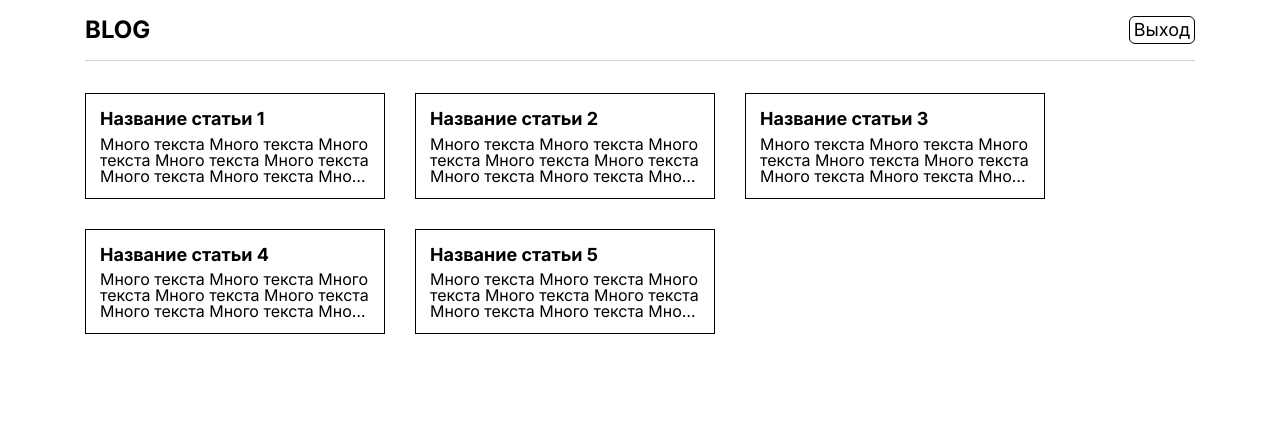
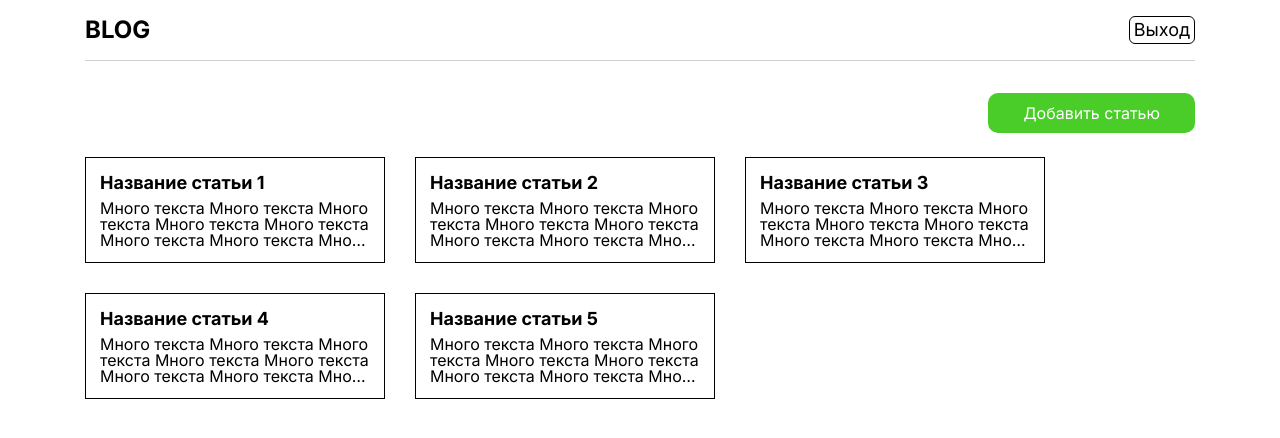
Before and after one commit to Zelelo622/Blog-platform, a React (Create React App) app: page /login in a window 1280 px wide. Both pictures are taken after typing "name@example.com", "Sample123" into the empty fields and a click on the button "Войти". Shown: the top 438 px of the page. Built offline with nearby package versions, Linux system fonts and the light colour scheme.

Commit message:
добавление новых статей в стор

```diff
--- a/src/assets/style/Home.css
+++ b/src/assets/style/Home.css
@@ -11,7 +11,8 @@
 }
 
 .home__wrapper {
-  max-width: 300px;
+  width: 300px;
+  height: 106px;
   padding: 14px;
   border: 1px solid #000;
 }
@@ -30,6 +31,21 @@
   text-overflow: ellipsis;
 }
 
+.home__btns {
+  margin-bottom: 24px;
+  text-align: right;
+}
+
+.home__btn-add {
+  padding: 7px 34px;
+  color: #fff;
+  background-color: #4acd29;
+  border-radius: 10px;
+}
+.home__btn-add:hover {
+  color: #fff;
+}
+
 .is-invalid {
   border: 1px solid rgba(255, 78, 78, 0.418);
 }
--- /dev/null
+++ b/src/components/AddArticleForm.js
@@ -0,0 +1,42 @@
+import { observer } from "mobx-react";
+import React, { useContext, useState } from "react";
+import { Context } from "..";
+
+const AddArticleForm = observer(() => {
+  const { article } = useContext(Context);
+  const [title, setTitle] = useState("");
+  const [content, setContent] = useState("");
+
+  const handleAddArticle = () => {
+    const lastId =
+      article.articles.length > 0 ?
+        article.articles[article.articles.length - 1].id : 0;
+    const newArticle = {
+      id: lastId + 1,
+      title: title,
+      content: content,
+    };
+    article.addArticle(newArticle);
+    setTitle("");
+    setContent("");
+  };
+
+  return (
+    <div>
+      <input
+        type="text"
+        value={title}
+        onChange={(e) => setTitle(e.target.value)}
+        placeholder="Заголовок"
+      />
+      <textarea
+        value={content}
+        onChange={(e) => setContent(e.target.value)}
+        placeholder="Содержание"
+      ></textarea>
+      <button onClick={handleAddArticle}>Добавить</button>
+    </div>
+  );
+});
+
+export default AddArticleForm;
--- a/src/components/ArticleCard.js
+++ b/src/components/ArticleCard.js
@@ -1,8 +1,9 @@
 import React from "react";
 import { Link } from "react-router-dom";
 import { ARTICLE_ROUTE } from "../utils/consts";
+import { observer } from "mobx-react";
 
-const ArticleCard = ({ article }) => {
+const ArticleCard = observer(({ article }) => {
   return (
     <Link to={ARTICLE_ROUTE + `/${article.id}`} className="home__link link">
       <div className="home__wrapper">
@@ -11,6 +12,6 @@ const ArticleCard = ({ article }) => {
       </div>
     </Link>
   );
-};
+});
 
 export default ArticleCard;
--- a/src/components/ArticleContent.js
+++ b/src/components/ArticleContent.js
@@ -1,22 +1,21 @@
-import React from "react";
+import React, { useContext } from "react";
 import { useParams } from "react-router-dom";
 import { articles } from "../utils/articleObj";
+import { observer } from "mobx-react";
+import { Context } from "..";
 
-const ArticleContent = () => {
+const ArticleContent = observer(() => {
+  const { article } = useContext(Context);
   const articleId = useParams();
 
-  const article = articles.find((item) => item.id === parseInt(articleId.id));
-
-  console.log(articleId.id);
-
-  console.log(article);
+  const selectedArticle = article.articles.find((item) => item.id === parseInt(articleId.id));
 
   return (
     <div className="article__content">
-      <h2 className="article__title">{article.title}</h2>
-      <div className="article__text">{article.content}</div>
+      <h2 className="article__title">{selectedArticle.title}</h2>
+      <div className="article__text">{selectedArticle.content}</div>
     </div>
   );
-};
+});
 
 export default ArticleContent;
--- a/src/components/ArticleList.js
+++ b/src/components/ArticleList.js
@@ -1,15 +1,19 @@
-import React from 'react'
-import { articles } from '../utils/articleObj'
-import ArticleCard from './ArticleCard'
+import React, { useContext, useEffect } from "react";
+import { articles } from "../utils/articleObj";
+import ArticleCard from "./ArticleCard";
+import { observer } from "mobx-react";
+import { Context } from "..";
 
-const ArticleList = () => {
+const ArticleList = observer(() => {
+  const { article } = useContext(Context);
+
   return (
-    <div className='home__list'>
-        {articles.map((article) => (
-            <ArticleCard key={article.id} article={article} />
-        ))}
+    <div className="home__list">
+      {article.articles.map((article) => (
+        <ArticleCard key={article.id} article={article} />
+      ))}
     </div>
-  )
-}
+  );
+});
 
-export default ArticleList
+export default ArticleList;
--- a/src/index.js
+++ b/src/index.js
@@ -3,6 +3,7 @@ import ReactDOM from "react-dom/client";
 import App from "./App";
 import reportWebVitals from "./reportWebVitals";
 import UserStore from "./store/UserStore";
+import ArticleStore from "./store/ArticleStore";
 import "./assets/style/reset.css";
 
 export const Context = createContext(null);
@@ -12,6 +13,7 @@ root.render(
   <Context.Provider
     value={{
       user: new UserStore(),
+      article: new ArticleStore(),
     }}
   >
     <React.StrictMode>
--- /dev/null
+++ b/src/pages/AddArticlePage.js
@@ -0,0 +1,10 @@
+import React from 'react'
+import AddArticleForm from '../components/AddArticleForm'
+
+const AddArticlePage = () => {
+  return (
+    <AddArticleForm />
+  )
+}
+
+export default AddArticlePage
--- a/src/pages/HomePage.js
+++ b/src/pages/HomePage.js
@@ -2,12 +2,17 @@ import React from "react";
 import { Container } from "react-bootstrap";
 import ArticleList from "../components/ArticleList";
 import "../assets/style/Home.css";
+import { Link } from "react-router-dom";
+import { ARTICLE_ADD_ROUTE } from "../utils/consts";
 
 const HomePage = () => {
   return (
     <>
       <div className="home">
         <Container>
+          <div className="home__btns">
+            <Link to={ARTICLE_ADD_ROUTE} className="home__btn-add btn">Добавить статью</Link>
+          </div>
           <ArticleList />
         </Container>
       </div>
--- a/src/routes.js
+++ b/src/routes.js
@@ -1,7 +1,13 @@
-import { HOME_ROUTE, LOGIN_ROUTE, ARTICLE_ROUTE } from "./utils/consts";
+import {
+  HOME_ROUTE,
+  LOGIN_ROUTE,
+  ARTICLE_ROUTE,
+  ARTICLE_ADD_ROUTE,
+} from "./utils/consts";
 import AuthPage from "./pages/AuthPage";
 import ArticlePage from "./pages/ArticlePage";
 import HomePage from "./pages/HomePage";
+import AddArticlePage from "./pages/AddArticlePage";
 
 export const publicRoutes = [
   {
@@ -19,4 +25,8 @@ export const authRoutes = [
     path: ARTICLE_ROUTE + "/:id",
     Component: ArticlePage,
   },
+  {
+    path: ARTICLE_ADD_ROUTE,
+    Component: AddArticlePage,
+  },
 ];
--- /dev/null
+++ b/src/store/ArticleStore.js
@@ -0,0 +1,21 @@
+import { makeAutoObservable } from "mobx";
+import { articles } from "../utils/articleObj";
+
+export default class ArticleStore {
+  constructor() {
+    this._articles = [...articles];
+    makeAutoObservable(this);
+  }
+
+  setArticles(articles) {
+    this._articles = articles;
+  }
+
+  addArticle(article) {
+    this._articles.push(article);
+  }
+
+  get articles() {
+    return this._articles;
+  }
+}
--- a/src/utils/consts.js
+++ b/src/utils/consts.js
@@ -1,3 +1,4 @@
 export const HOME_ROUTE = "/";
 export const LOGIN_ROUTE = "/login";
 export const ARTICLE_ROUTE = "/article";
+export const ARTICLE_ADD_ROUTE = "/article-add";
```
